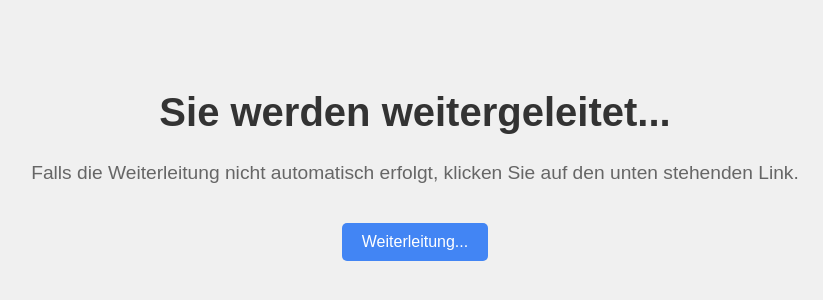
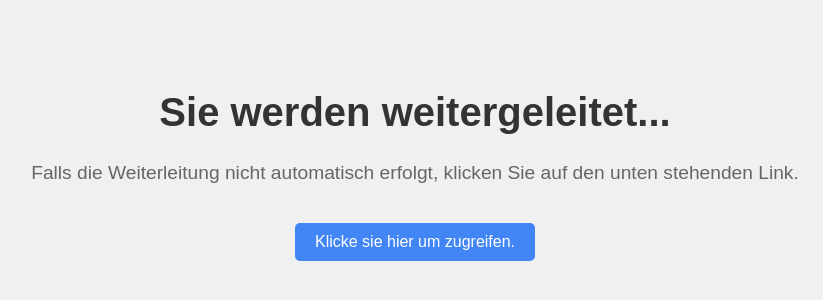
Before and after one commit to DieserGhost/short.ghost143.de, a plain HTML site: page kylobild.html in a window 1280 px wide. Shown: the part 238-538 px from the top of the page, without its empty margins (225-1048 px from the left). Drawn offline with Linux system fonts and the light colour scheme.

Commit message:
Update kylobild.html

```diff
--- a/kylobild.html
+++ b/kylobild.html
@@ -45,7 +45,7 @@
     <div class="container">
         <h1>Sie werden weitergeleitet...</h1>
         <p>Falls die Weiterleitung nicht automatisch erfolgt, klicken Sie auf den unten stehenden Link.</p>
-        <a href="https://https://www.gutefrage.net/a/frage/wie-fuehlt-es-sich-an-von-maennlichen-sperma-angespritzt-zu-werden">Weiterleitung...</a>
+        <a href="https://www.gutefrage.net/a/frage/wie-fuehlt-es-sich-an-von-maennlichen-sperma-angespritzt-zu-werden">Klicke sie hier um zugreifen. </a>
     </div>
 </body>
 </html>
```
